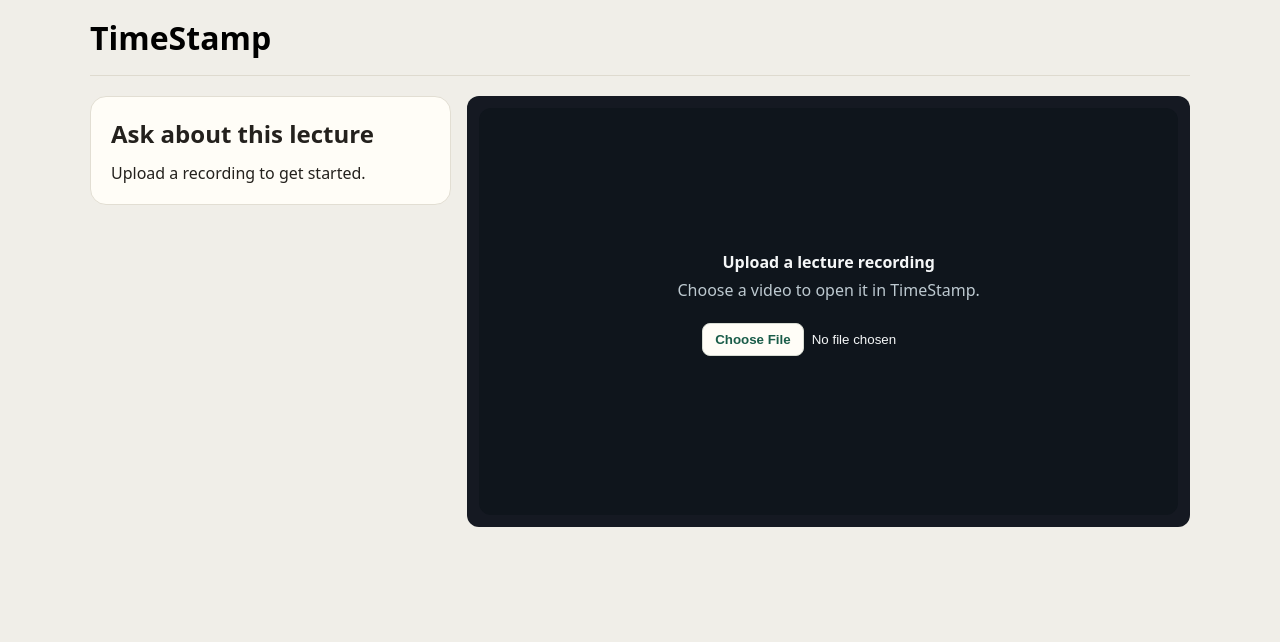
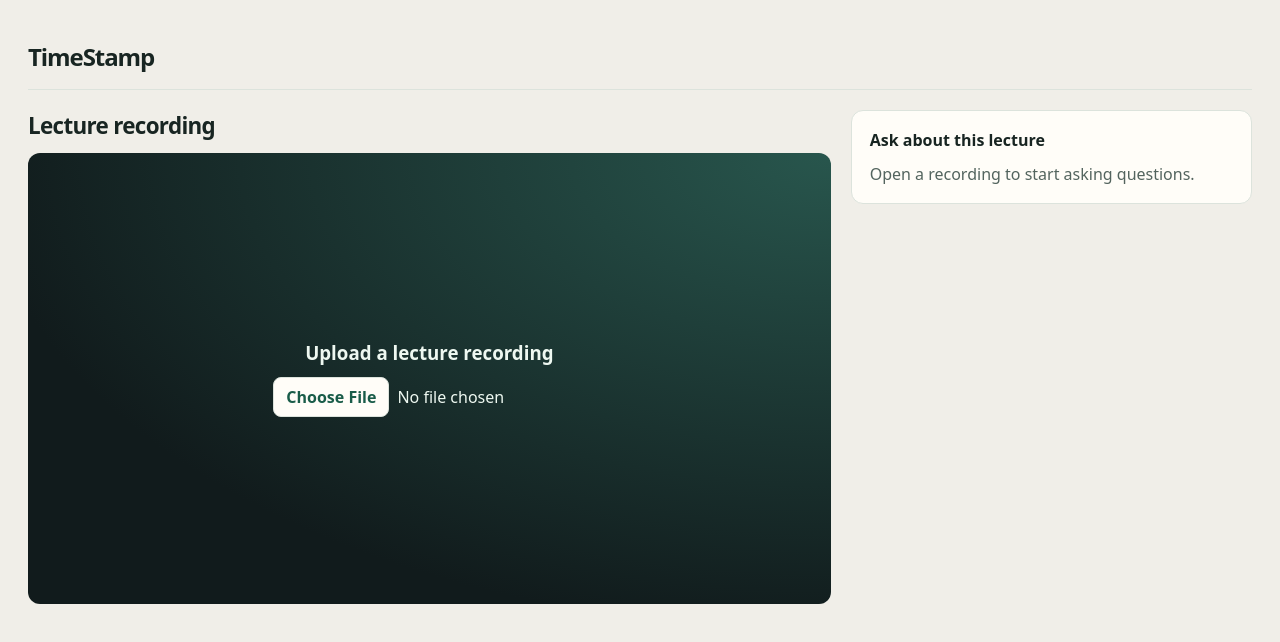
Before and after one commit to hpeng04/hacked-beta-footnotes, a React (Vite) app in the folder frontend/: page / in a window 1280 px wide. Shown: the top 642 px of the page. Built offline with nearby package versions, Linux system fonts and the light colour scheme; no server answers.

Commit message:
Polish TimeStamp recording workspace

```diff
--- a/frontend/src/App.jsx
+++ b/frontend/src/App.jsx
@@ -2,7 +2,6 @@ import { useRef, useState } from "react";
 import { API_URL } from "./api.js";
 import Upload from "./components/Upload.jsx";
 import VideoPlayer from "./components/VideoPlayer.jsx";
-import TimelineBar from "./components/TimelineBar.jsx";
 import SearchPanel from "./components/SearchPanel.jsx";
 
 export default function App() {
@@ -17,15 +16,44 @@ export default function App() {
     videoRef.current.currentTime = seconds;
     videoRef.current.play();
   };
-
   return (
-    <main>
-      <header className="app-header">
+    <main className="timestamp-app">
+      <header className="timestamp-header">
         <h1>TimeStamp</h1>
-        {lecture.video_url && <Upload onUploaded={setLecture} />}
+        {lecture.video_url && (
+          <div className="recording-actions">
+            <Upload onUploaded={setLecture} buttonLabel="Change recording" />
+            <button
+              type="button"
+              onClick={() => setLecture({ lecture_id: "demo", video_url: "" })}
+            >
+              Clear recording
+            </button>
+          </div>
+        )}
       </header>
 
-      <div className="layout">
+      <div className="timestamp-workspace">
+        <section className="timestamp-lesson" aria-labelledby="recording-heading">
+          <h2 id="recording-heading">
+            {lecture.filename || "Lecture recording"}
+          </h2>
+          <div className="timestamp-player">
+            {lecture.video_url ? (
+              <VideoPlayer
+                ref={videoRef}
+                src={API_URL + lecture.video_url}
+              />
+            ) : (
+              <div className="timestamp-upload">
+                <h3>Upload a lecture recording</h3>
+                <Upload onUploaded={setLecture} />
+              </div>
+            )}
+          </div>
+        </section>
+
+        <aside className="timestamp-qa" aria-label="Lecture questions and answers">
           {lecture.video_url ? (
             <SearchPanel
               key={lecture.lecture_id}
@@ -35,21 +63,10 @@ export default function App() {
           ) : (
             <section className="panel">
               <h2>Ask about this lecture</h2>
-            <p>Upload a recording to get started.</p>
+              <p>Open a recording to start asking questions.</p>
             </section>
           )}
-
-        <section className="lecture-pane">
-          {lecture.video_url ? (
-            <VideoPlayer ref={videoRef} src={API_URL + lecture.video_url} />
-          ) : (
-            <div className="video-empty">
-              <strong>Upload a lecture recording</strong>
-              <span>Choose a video to open it in TimeStamp.</span>
-              <Upload onUploaded={setLecture} />
-            </div>
-          )}
-        </section>
+        </aside>
       </div>
     </main>
   );
--- a/frontend/src/components/Upload.jsx
+++ b/frontend/src/components/Upload.jsx
@@ -1,7 +1,8 @@
-import { useState } from "react";
+import { useRef, useState } from "react";
 import { upload } from "../api.js";
 
-export default function Upload({ onUploaded }) {
+export default function Upload({ onUploaded, buttonLabel }) {
+  const fileInputRef = useRef(null);
   const [status, setStatus] = useState("");
 
   const onChange = async (e) => {
@@ -9,7 +10,9 @@ export default function Upload({ onUploaded }) {
     if (!file) return;
     setStatus("Uploading…");
     try {
-      onUploaded(await upload(file));
+      const uploadedLecture = await upload(file);
+      onUploaded({ ...uploadedLecture, filename: file.name });
+      onUploaded({ ...uploadedLecture, filename: file.name });
       setStatus("Uploaded");
     } catch (err) {
       setStatus(err.message);
@@ -18,7 +21,19 @@ export default function Upload({ onUploaded }) {
 
   return (
     <p>
-      <input type="file" accept="video/*,audio/*" onChange={onChange} /> {status}
+      {buttonLabel && (
+        <button type="button" onClick={() => fileInputRef.current?.click()}>
+          {buttonLabel}
+        </button>
+      )}
+      <input
+        ref={fileInputRef}
+        type="file"
+        accept="video/*,audio/*"
+        onChange={onChange}
+        hidden={Boolean(buttonLabel)}
+      />
+      {status && <span role="status"> {status}</span>}
     </p>
   );
 }
--- a/frontend/src/styles.css
+++ b/frontend/src/styles.css
@@ -216,3 +216,199 @@ body {
     grid-template-columns: 1fr;
   }
 }
+
+.timestamp-app {
+  --surface: #fffdf8;
+  --border: #dce3dc;
+  --ink: #182522;
+  --muted: #53645e;
+  --accent: #195c49;
+
+  box-sizing: border-box;
+  max-width: 1320px;
+  margin: 24px auto;
+  padding: 0 clamp(12px, 3vw, 28px) 28px;
+  color: var(--ink);
+}
+
+.timestamp-header {
+  display: flex;
+  align-items: center;
+  justify-content: space-between;
+  flex-wrap: wrap;
+  gap: 12px;
+  padding: 16px 0;
+  border-bottom: 1px solid var(--border);
+}
+
+.timestamp-header h1,
+.timestamp-header p {
+  margin: 0;
+}
+
+.timestamp-header h1 {
+  font-size: 1.5rem;
+  letter-spacing: -0.045em;
+}
+
+.timestamp-workspace {
+  display: grid;
+  grid-template-columns: minmax(0, 2fr) minmax(0, 1fr);
+  align-items: start;
+  gap: 20px;
+  padding-top: 20px;
+}
+
+.timestamp-lesson h2 {
+  margin: 0 0 12px;
+  font-size: 1.4rem;
+  letter-spacing: -0.03em;
+}
+
+.timestamp-player {
+  overflow: hidden;
+  border-radius: 12px;
+  background: #111b1c;
+}
+
+.timestamp-player video {
+  display: block;
+  width: 100%;
+  max-height: 70vh;
+  background: #111b1c;
+}
+
+.timestamp-upload {
+  box-sizing: border-box;
+  min-height: 220px;
+  aspect-ratio: 16 / 9;
+  display: grid;
+  place-content: center;
+  gap: 12px;
+  padding: 20px;
+  text-align: center;
+  color: #eef8f1;
+  background: radial-gradient(ellipse at top right, #28564d, #111b1c 75%);
+}
+
+.timestamp-upload h3,
+.timestamp-upload p {
+  margin: 0;
+}
+
+.timestamp-app input[type="file"] {
+  max-width: 100%;
+  font: inherit;
+}
+
+.timestamp-app input[type="file"]::file-selector-button {
+  margin-right: 8px;
+  padding: 8px 12px;
+  border: 1px solid var(--border);
+  border-radius: 8px;
+  background: var(--surface);
+  color: var(--accent);
+  font: inherit;
+  font-weight: 600;
+  cursor: pointer;
+}
+
+.timestamp-qa .panel {
+  display: flex;
+  flex-direction: column;
+  gap: 12px;
+  padding: 18px;
+  border: 1px solid var(--border);
+  border-radius: 12px;
+  background: var(--surface);
+}
+
+.timestamp-qa .panel h2 {
+  margin: 0;
+  font-size: 1rem;
+}
+
+.timestamp-qa .panel > p {
+  margin: 0;
+  color: var(--muted);
+}
+
+.timestamp-qa .panel form {
+  order: 1;
+  display: flex;
+  gap: 8px;
+  padding-top: 12px;
+  border-top: 1px solid var(--border);
+}
+
+.timestamp-qa .panel form input {
+  flex: 1 1 0;
+  min-width: 0;
+  padding: 9px 10px;
+  border: 1px solid var(--border);
+  border-radius: 8px;
+  font: inherit;
+}
+
+.timestamp-qa .panel form button {
+  padding: 9px 12px;
+  border: 0;
+  border-radius: 8px;
+  background: var(--accent);
+  color: white;
+  font: inherit;
+  cursor: pointer;
+}
+
+.timestamp-qa .panel ul {
+  display: grid;
+  gap: 12px;
+  margin: 0;
+  padding: 0;
+  list-style: none;
+}
+
+.timestamp-qa .panel li {
+  padding-left: 10px;
+  border-left: 2px solid #a6cbb8;
+  color: var(--muted);
+  line-height: 1.5;
+}
+
+.timestamp-qa .panel li a {
+  display: table;
+  margin-bottom: 5px;
+  padding: 3px 8px;
+  border-radius: 7px;
+  background: #deeee5;
+  color: var(--accent);
+  font-weight: 650;
+  text-decoration: none;
+}
+
+.timestamp-qa .panel li a::before {
+  content: "▶ ";
+}
+
+@media (max-width: 760px) {
+  .timestamp-workspace {
+    grid-template-columns: 1fr;
+  }
+}
+
+.recording-actions {
+  display: flex;
+  flex-wrap: wrap;
+  align-items: center;
+  gap: 10px;
+}
+
+.recording-actions button {
+  padding: 8px 12px;
+  border: 1px solid var(--border);
+  border-radius: 8px;
+  background: var(--surface);
+  color: var(--ink);
+  font: inherit;
+  cursor: pointer;
+}
```
Lines whose indentation alone changed are shown as unchanged.
